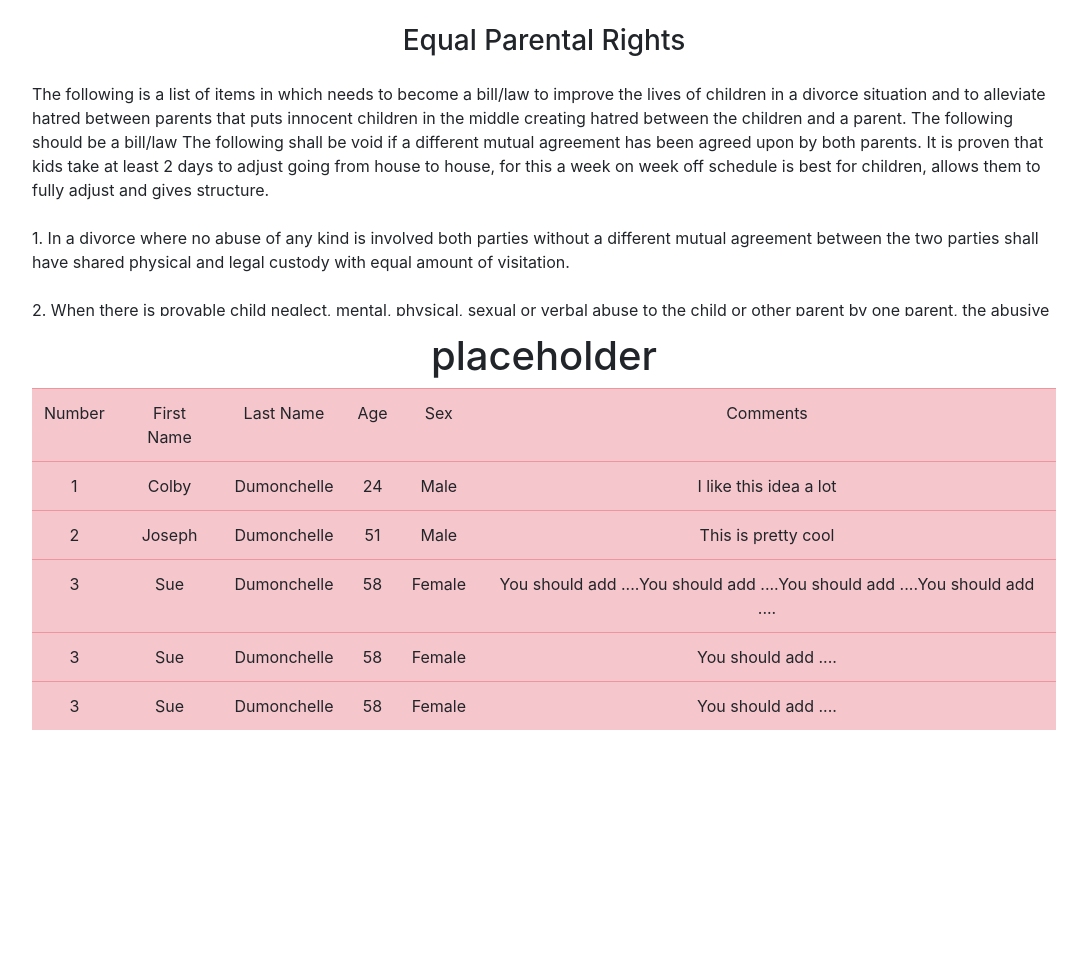
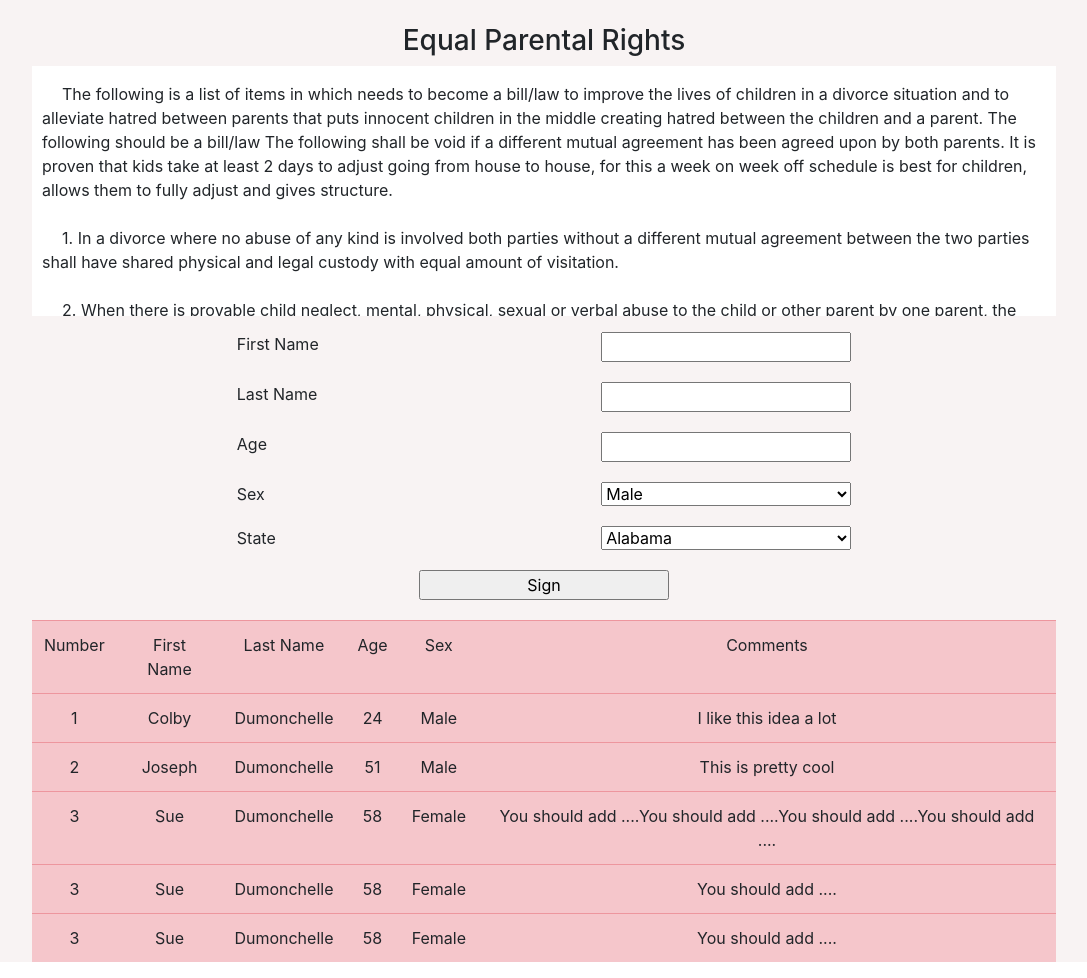
Before and after one commit to Colbyjoe97/Equal_Parental_Rights, a Django app: page / in a window 1280 px wide. Shown: the whole page, without its empty margins (96-1183 px from the left). Before the commit the page ends 730 px from the top, so only its background shows below. Run offline with Django 3.2, Linux system fonts and the light colour scheme; some libraries are stand-ins or nearby versions.

Commit message:
Added form to sign bill

```diff
--- a/apps/my_app/static/style.css
+++ b/apps/my_app/static/style.css
@@ -1,8 +1,29 @@
 .wrapper {
     padding: 0px 10% 0px 10%;
+    background-color: rgb(248, 243, 243);
+}
+.flexed {
+    display: flex;
 }
 .bill {
     height: 250px;
+    padding: 10px;
     text-align: left;
     overflow: auto;
+    background-color: white;
 }
+.sign {
+    padding: 0px 20% 0px 20%;
+}
+.input {
+    justify-content: space-between;
+}
+input, select {
+    width: 250px;
+}
+input, select, label {
+    margin-bottom: 20px;
+}
+span {
+    margin-left: 20px;
+}
--- a/apps/my_app/templates/index.html
+++ b/apps/my_app/templates/index.html
@@ -13,74 +13,104 @@
     <div class="wrapper text-center pt-4">
         <h3>Equal Parental Rights</h3>
         <p class="bill pt-3">
-            The following is a list of items in which needs to become a bill/law to improve the lives of
+            <span>The</span> following is a list of items in which needs to become a bill/law to improve the lives of
             children in a divorce situation and to alleviate hatred between parents that puts innocent children in the
-
             middle creating hatred between the children and a parent. The following should be a bill/law The
             following shall be void if a different mutual agreement has been agreed upon by both parents. It is proven
             that kids take at least 2 days to adjust going from house to house, for this a week on week off schedule is
             best for children, allows them to fully adjust and gives structure. <br><br>
-            1. In a divorce where no abuse of any kind is involved both parties without a
+            <span>1.</span> In a divorce where no abuse of any kind is involved both parties without a
             different mutual agreement between the two parties shall have shared physical
             and legal custody with equal amount of visitation.
             <br><br>
-            2. When there is provable child neglect, mental, physical, sexual or verbal abuse to
+            <span>2.</span> When there is provable child neglect, mental, physical, sexual or verbal abuse to
             the child or other parent by one parent, the abusive parent shall not receive equal
             amount of physical custody and the other parent shall receive full physical and
             legal custody. The abusive parent shall seek therapy and not allowed unsupervised
             physical custody until a professional psychologist appointed by the Court
             convinces the Court they are no longer harmful to the children.
             <br><br>
-            3. In a divorce where a non biological parent has become a part of the
+            <span>3.</span> In a divorce where a non biological parent has become a part of the
             childrens lives where the biological parent is not a part of the childrens
             lives then the non biological parent shall have shared physical with equal amount
             of visitation unless otherwise agreed upon by both parties.
             <br><br>
-            3A; In a divorce where a non biological parent has become a large part of the
+            <span>3A.</span> In a divorce where a non biological parent has become a large part of the
             childrens lives where a biological parent is also a large
             part of the childrens lives, the non-biological parent shall be considered for partial
             physical custody.
             <br><br>
-            4. In all divorce situations where there is shared legal and physical custody both
+            <span>4.</span> In all divorce situations where there is shared legal and physical custody both
             parties will share the costs 50/50 of all schooling supplies, uniforms (If
             needed), medical, dental, extra curricular activities, (Any sports they
             may play, dance, etc...) It will be the sole responsibility of each parent
             while the child is with them to cover any costs for sitters, camps, food, clothing,
             etc...
             <br><br>
-            5. In a divorce situation where one parent has full physical and legal custody
+            <span>5.</span> In a divorce situation where one parent has full physical and legal custody
             whether agreed upon by both parties or due to abuse of any kind then the
             parent with full custody shall receive child support from the other parent
             according to the child support guidelines from that state.
             <br><br>
-            6. In a divorce situation where one parent was totally reliant financially on the
+            <span>6.</span> In a divorce situation where one parent was totally reliant financially on the
             other parent with no abuse, the parent that was reliant shall receive
             financial assistance from the other parent for 6 months to a year to give
             them a chance to find employment and be self reliant.
             <br><br>
-            7. In a divorce situation where one parent was totally reliant financially on the other
+            <span>7.</span> In a divorce situation where one parent was totally reliant financially on the other
             parent with abuse and that parent that was financially reliant was the one abusing
             shall receive no financial assistance from the other parent.
             <br><br>
-            8. In a divorce situation where one parent does not want to be in the childs life, that
+            <span>8.</span> In a divorce situation where one parent does not want to be in the childs life, that
             parent that chooses to not be in the childs life shall pay child support according to
             child support guidelines in that state as well as financial assistance to the parent
             that chooses to be in the childs life.
             <br><br>
-            9. In a divorce situation where one parent uses the child/children as a pawn to get
+            <span>9.</span> In a divorce situation where one parent uses the child/children as a pawn to get
             back at the other parent regardless of reasons then that parent relinquishes their
             custody agreement and the other parent shall receive full physical and legal custody.
             <br><br>
 
-            10. In a divorce situation where the child/children are in fear of one parent then
+            <span>10.</span> In a divorce situation where the child/children are in fear of one parent then
             the Courts shall appoint a licensed psychologist to determine the reason for this
             fear.
             <br><br>
-            11. In a divorce situation with shared custody one parent cannot place the child
+            <span>11.</span> In a divorce situation with shared custody one parent cannot place the child
             on any long term medications without consent
         </p>
         <div class="sign">
-            <h1>placeholder</h1>
+            <form action="/sign" method="POST">
+                <div class="input flexed">
+                    <label for="fname">First Name</label>
+                    <input type="text" name="fname">
+                </div>
+                <div class="input flexed">
+                    <label for="lname">Last Name</label>
+                    <input type="text" name="lname">
+                </div>
+                <div class="input flexed">
+                    <label for="age">Age</label>
+                    <input type="number" name="age">
+                </div>
+                <div class="input flexed">
+                    <label for="sex">Sex</label>
+                    <select name="sex">
+                        <option value="male">Male</option>
+                        <option value="female">Female</option>
+                        <option value="other">Other</option>
+                    </select>
+                </div>
+                <div class="input flexed">
+                    <label for="state">State</label>
+                    <select name="state">
+                        {% for state in states %}
+                            <option value="{{state.0}}">{{state.1}}</option>
+                        {% endfor %}
+                    </select>
+                </div>
+
+                <input type="submit" value="Sign">
+            </form>
         </div>
         <div class="table">
             <table class="table table-hover table-danger">
--- a/apps/my_app/views.py
+++ b/apps/my_app/views.py
@@ -5,15 +5,24 @@ from django.contrib import messages
 import bcrypt
 # Create your views here.
 def index(request):
-    # users = User.objects.all()
-    # for user in users:
-    #     user.delete()
+    us_states = [("AL","Alabama"),("AK","Alaska"),("AZ","Arizona"),("AR","Arkansas"),("CA", "California"),("CO", "Colorado"),
+    ("CT","Connecticut"),("DC","Washington DC"),("DE","Delaware"),("FL","Florida"),("GA","Georgia"),
+    ("HI","Hawaii"),("ID","Idaho"),("IL","Illinois"),("IN","Indiana"),("IA","Iowa"),("KS","Kansas"),("KY","Kentucky"),
+    ("LA","Louisiana"),("ME","Maine"),("MD","Maryland"),("MA","Massachusetts"),("MI","Michigan"),("MN","Minnesota"),
+    ("MS","Mississippi"),("MO","Missouri"),("MT","Montana"),("NE","Nebraska"),("NV","Nevada"),("NH","New Hampshire"),
+    ("NJ","New Jersey"),("NM","New Mexico"),("NY","New York"),("NC","North Carolina"),("ND","North Dakota"),("OH","Ohio"),
+    ("OK","Oklahoma"),("OR","Oregon"),("PA","Pennsylvania"),("RI","Rhode Island"),("SC","South Carolina"),("SD","South Dakota"),
+    ("TN","Tennessee"),("TX","Texas"),("UT","Utah"),("VT","Vermont"),("VA","Virginia"),("WA","Washington"),("WV","West Virginia"),
+    ("WI","Wisconsin"),("WY","Wyoming")]
     if 'user' in request.session:
         context = {
-            'user': User.objects.get(id=request.session['user'])
+            'user': User.objects.get(id=request.session['user']),
+            'states': us_states
         }
     else:
-        context = {}
+        context = {
+            'states': us_states
+        }
     return render(request, 'index.html', context)
 
 
```
